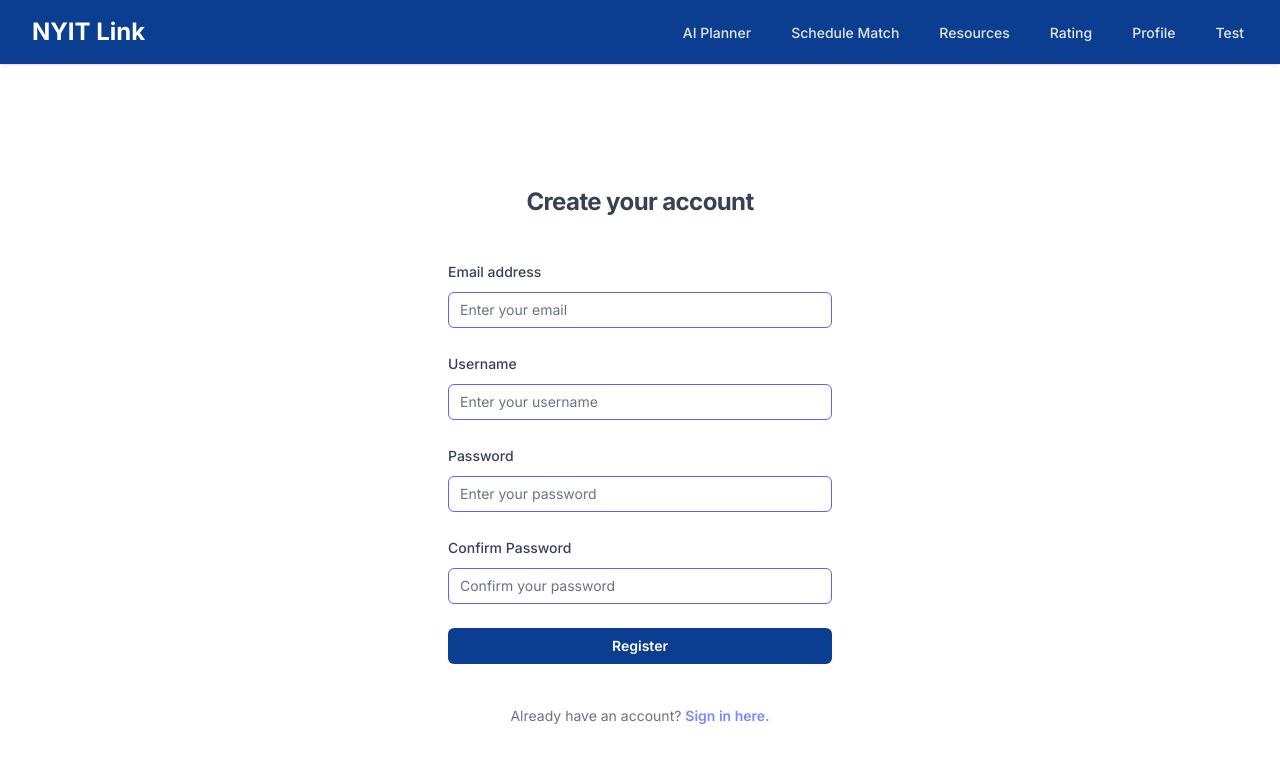
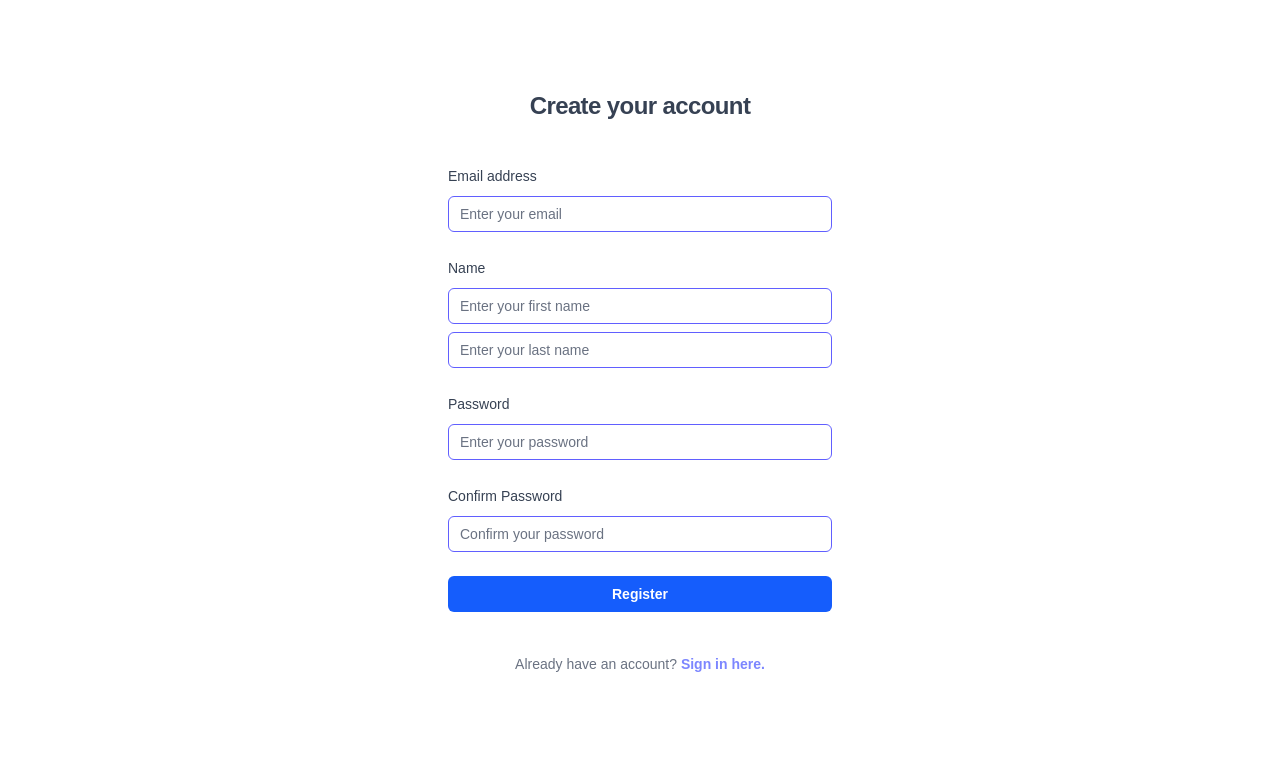
Before and after one commit to symphatixe/nyit-click, a Next.js app: page /register in a window 1280 px wide. Shown: the top 762 px of the page. Built offline with nearby package versions, Linux system fonts and the light colour scheme.

Commit message:
Transfer basic auth functionality to newly formated files with main components

```diff
--- a/src/app/components/login.tsx
+++ b/src/app/components/login.tsx
@@ -1,8 +1,18 @@
-import React from "react";
-import Link from "next/link";
+import Link from 'next/link'
+import { login } from '../(auth)/action'
+// import { login, signup } from '../actions'
 
-export default function Login() {
+export default function LoginPage() {
   return (
+    //password need to be aty least 6 characters
+    // <form>
+    //     <label htmlFor="email">Email:</label>
+    //     <input id="email" name="email" type="email" required />
+    //     <label htmlFor="password">Password:</label>
+    //     <input id="password" name="password" type="password" required />
+    //     <button formAction={login}>Log in</button>
+    //     <button formAction={signup}>Sign up</button>
+    // </form>
     <div className="flex min-h-full flex-col justify-center px-6 py-12 lg:px-8">
       <div className="sm:mx-auto sm:w-full sm:max-w-sm">
         <h2 className="mt-10 text-center text-2xl/9 font-bold tracking-tight text-gray-700">Sign in to your account</h2>
@@ -30,7 +40,7 @@ export default function Login() {
           </div>
 
           <div>
-        <button type="submit" className="flex w-full justify-center rounded-md bg-[var(--color-primary)] px-3 py-1.5 text-sm/6 font-semibold text-white cursor-pointer focus-visible:outline-2 focus-visible:outline-offset-2 focus-visible:outline-indigo-500">Sign in</button>
+            <button formAction={login} className="flex w-full justify-center rounded-md bg-blue-600 px-3 py-1.5 text-sm/6 font-semibold text-white cursor-pointer focus-visible:outline-2 focus-visible:outline-offset-2 focus-visible:outline-indigo-500">Sign in</button>
           </div>
         </form>
 
@@ -40,5 +50,5 @@ export default function Login() {
         </p>
       </div>
     </div>
-  );
+  )
 }
--- a/src/app/components/register.tsx
+++ b/src/app/components/register.tsx
@@ -1,5 +1,7 @@
 import React from "react";
 import Link from "next/link";
+import { signup } from "../(auth)/action";
+// import { signup } from "../actions";
 
 export default function Register() {
   return (
@@ -19,9 +21,12 @@ export default function Register() {
           </div>
 
           <div>
-            <label htmlFor="username" className="block text-sm/6 font-medium text-gray-700">Username</label>
+            <label htmlFor="name" className="block text-sm/6 font-medium text-gray-700">Name</label>
             <div className="mt-2">
-              <input id="username" type="text" name="username" required autoComplete="username" className="block w-full rounded-md bg-white/5 px-3 py-1.5 text-base text-indigo-800 outline-1 -outline-offset-1 outline-indigo-500 placeholder:text-gray-500 focus:outline-2 focus:-outline-offset-2 focus:outline-indigo-500 sm:text-sm/6" placeholder="Enter your username" />
+              <input id="first_name" type="text" name="first_name" required autoComplete="first_name" className="block w-full rounded-md bg-white/5 px-3 py-1.5 text-base text-indigo-800 outline-1 -outline-offset-1 outline-indigo-500 placeholder:text-gray-500 focus:outline-2 focus:-outline-offset-2 focus:outline-indigo-500 sm:text-sm/6" placeholder="Enter your first name" />
+            </div>
+            <div className="mt-2">
+              <input id="last_name" type="text" name="last_name" required autoComplete="last_name" className="block w-full rounded-md bg-white/5 px-3 py-1.5 text-base text-indigo-800 outline-1 -outline-offset-1 outline-indigo-500 placeholder:text-gray-500 focus:outline-2 focus:-outline-offset-2 focus:outline-indigo-500 sm:text-sm/6" placeholder="Enter your last name" />
             </div>
           </div>
 
@@ -40,7 +45,7 @@ export default function Register() {
           </div>
 
           <div>
-            <button type="submit" className="flex w-full justify-center rounded-md bg-[var(--color-primary)] px-3 py-1.5 text-sm/6 font-semibold text-white cursor-pointer focus-visible:outline-2 focus-visible:outline-offset-2 focus-visible:outline-indigo-500">Register</button>
+            <button type="submit" formAction={signup} className="flex w-full justify-center rounded-md bg-blue-600 px-3 py-1.5 text-sm/6 font-semibold text-white cursor-pointer focus-visible:outline-2 focus-visible:outline-offset-2 focus-visible:outline-indigo-500">Register</button>
           </div>
         </form>
 
--- /dev/null
+++ b/src/app/dashboard/layout.tsx
@@ -0,0 +1,30 @@
+
+// import { createClient } from "@/utils/supabase/server";
+import { redirect } from "next/navigation";
+import Header from "../components/header";
+import { createClient } from "src/utils/supabase/server";
+
+
+export default async function DashboardLayout({
+    children,
+}: Readonly<{
+    children: React.ReactNode;
+}>) {
+    const supabase = await createClient();
+    const { data: { user } } = await supabase.auth.getUser();
+
+    if (!user) {
+        redirect('/login');
+    }
+    return (
+
+
+        <div>
+            <Header />
+            {children}
+        </div>
+
+
+
+    );
+}
--- /dev/null
+++ b/src/app/dashboard/loading.tsx
@@ -0,0 +1,11 @@
+import React from 'react'
+
+function loading() {
+    return (
+        <div>
+            Loading
+        </div>
+    )
+}
+
+export default loading
--- a/src/app/dashboard/test/page.tsx
+++ b/src/app/dashboard/test/page.tsx
@@ -1,13 +1,24 @@
 
+import { redirect } from 'next/navigation';
 import React from 'react'
 import LogoutButton from 'src/app/components/LogoutButton';
+import { createClient } from 'src/utils/supabase/server';
 
-export default function Test() {
+export default async function Test() {
+  const supabase = await createClient()
+  const { data, error: userError } = await supabase.auth.getUser()
+
+
+
+  if (userError || !data?.user) {
+
+    redirect('/login')
+  }
+  const { data: userData, error } = await supabase.from('users').select('first_name, last_name, email, created_at').eq('id', data.user.id).single()
   return (
     <div>
-      {/* <h1>NYIT Link</h1>
-      <p>We&apos;ll make college simple for you.</p> */}
       <LogoutButton />
+      <p>{userData?.email}</p>
     </div>
   );
 }
--- a/src/app/layout.tsx
+++ b/src/app/layout.tsx
@@ -1,29 +1,65 @@
-import type { Metadata } from "next"
-import { Inter } from "next/font/google"
-import "./globals.css"
-import Header from "./components/header"
-import type React from "react"
+// import type { Metadata } from "next"
+// import { Inter } from "next/font/google"
+// import "./globals.css"
+// import Header from "./components/header"
+// import type React from "react"
 
-const inter = Inter({ subsets: ["latin"] })
+// const inter = Inter({ subsets: ["latin"] })
+
+// export const metadata: Metadata = {
+//   title: "NYIT Link",
+//   description: "Linking NYIT Students to Resources and Opportunities",
+// }
+
+// export default function RootLayout({
+//   children,
+// }: {
+//   children: React.ReactNode
+// }) {
+//   return (
+//     <html lang="en" className="scroll-smooth">
+//       <body className={`${inter.className} bg-gray-50 text-gray-900 antialiased`} suppressHydrationWarning>
+//         <div className="flex flex-col min-h-screen">
+//           {/* <Header /> */}
+//           <main className="flex-grow container mx-auto px-4 py-8 sm:px-6 lg:px-8">{children}</main>
+//         </div>
+//       </body>
+//     </html>
+//   )
+// }
+import type { Metadata } from "next";
+import { Geist, Geist_Mono } from "next/font/google";
+import "./globals.css";
+
+
+const geistSans = Geist({
+  variable: "--font-geist-sans",
+  subsets: ["latin"],
+});
+
+const geistMono = Geist_Mono({
+  variable: "--font-geist-mono",
+  subsets: ["latin"],
+});
 
 export const metadata: Metadata = {
-  title: "NYIT Link",
-  description: "Linking NYIT Students to Resources and Opportunities",
-}
+  title: "Nyit Link",
+  description: "Plan your next semester",
+};
 
 export default function RootLayout({
   children,
-}: {
-  children: React.ReactNode
-}) {
+}: Readonly<{
+  children: React.ReactNode;
+}>) {
   return (
-    <html lang="en" className="scroll-smooth">
-      <body className={`${inter.className} bg-gray-50 text-gray-900 antialiased`} suppressHydrationWarning>
-        <div className="flex flex-col min-h-screen">
-          <Header />
-          <main className="flex-grow container mx-auto px-4 py-8 sm:px-6 lg:px-8">{children}</main>
-        </div>
+    <html lang="en">
+      <body
+        className={`${geistSans.variable} ${geistMono.variable} antialiased`}
+      >
+
+        {children}
       </body>
     </html>
-  )
+  );
 }
```
Also changed, not shown: src/app/dashboard/page.tsx (renamed from src/app/dashboard/landing/landing.tsx). Lines whose indentation alone changed are shown as unchanged.
